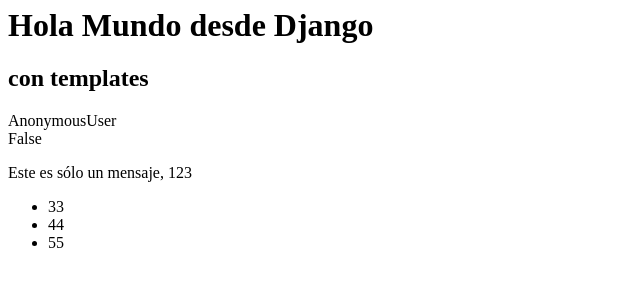
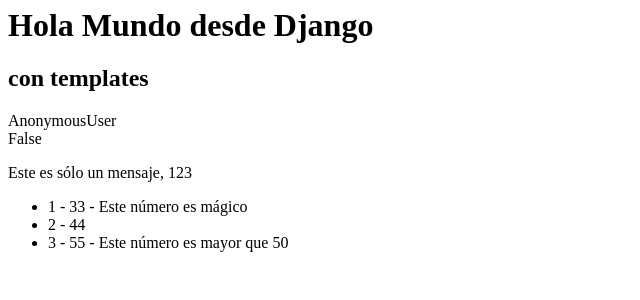
Before and after one commit to alfredopaz/django02, a Django app: page / in a window 1280 px wide. Shown: the part 161-461 px from the top of the page, without its empty margins (0-640 px from the left). Run offline with Django 3.2, Linux system fonts and the light colour scheme.

Commit message:
Se usó if en un template

```diff
--- a/templates/home.html
+++ b/templates/home.html
@@ -11,7 +11,13 @@
 </p>
 <ul>
   {% for item in myList %}
-  <li>{{ item }}</li>
+    <li>{{ forloop.counter }} - {{ item }}
+    {% if item == 33 %}
+      - Este número es mágico
+    {% elif item > 50 %}
+      - Este número es mayor que 50
+    {% endif %}
+    </li>
   {% endfor %}
 </ul>
 {% endblock %}
```
